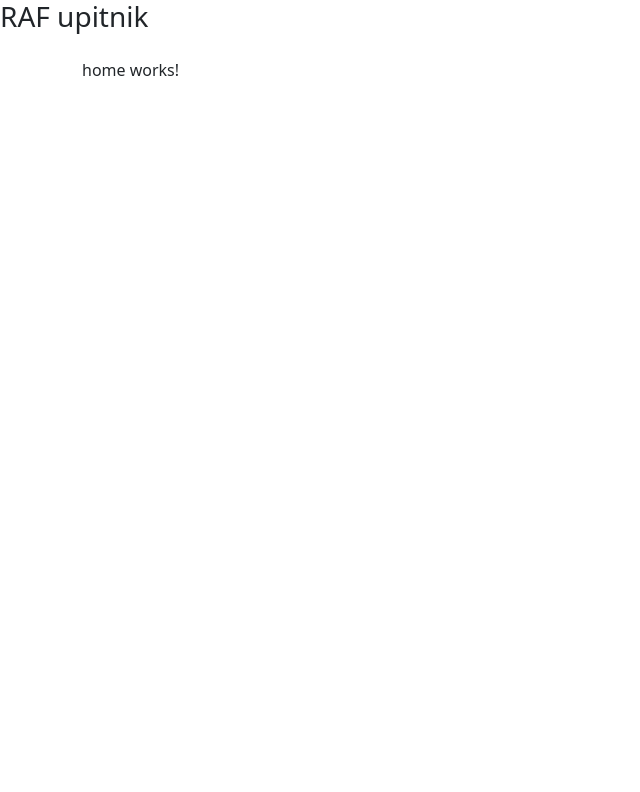
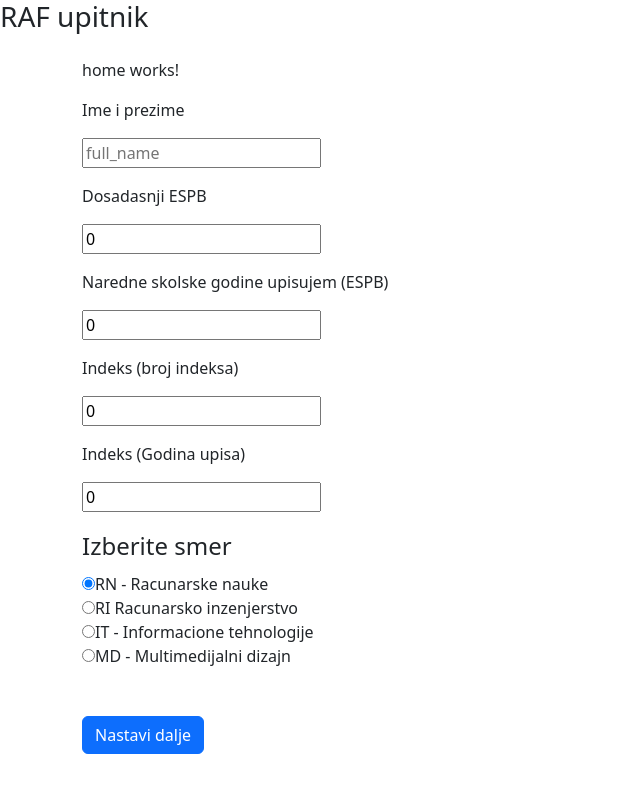
Before and after one commit to milicabakic/university-registration-menagement-tool-front, an Angular app: page /home in a window 1280 px wide. Shown: the top 792 px of the page, without its empty margins (0-640 px from the left). Built offline with nearby package versions, Linux system fonts and the light colour scheme.

Commit message:
subjects-groups component

```diff
--- a/src/app/app.module.ts
+++ b/src/app/app.module.ts
@@ -7,12 +7,14 @@ import {FormsModule, ReactiveFormsModule} from "@angular/forms";
 import {HttpClientModule} from "@angular/common/http";
 import { HomeComponent } from './component/home/home.component';
 import { LoginComponent } from './component/login/login.component';
+import { SubjectsGroupsComponent } from './component/subjects-groups/subjects-groups.component';
 
 @NgModule({
   declarations: [
     AppComponent,
     HomeComponent,
-    LoginComponent
+    LoginComponent,
+    SubjectsGroupsComponent
   ],
   imports: [
     BrowserModule,
--- a/src/app/component/app.component.html
+++ b/src/app/component/app.component.html
@@ -2,6 +2,8 @@
   <h3>RAF upitnik</h3>
 </div>
 
-<div class="container pt-3">
-  <router-outlet></router-outlet>
+<div class="h-100 d-flex align-items-center justify-content-center">
+  <div class="container pt-3">
+    <router-outlet></router-outlet>
+  </div>
 </div>
--- a/src/app/component/home/home.component.html
+++ b/src/app/component/home/home.component.html
@@ -1 +1,56 @@
 <p>home works!</p>
+<div>
+  <form (submit)="student_info()" class="mb-5">
+    <div class="form-group">
+      <div class="row">
+        <div class="col-sm">
+          <label for="full_name">Ime i prezime </label>
+          <p></p>
+          <input type="text" class="mytext"  id="full_name" name="full_name" placeholder="full_name" [(ngModel)]="full_name">
+          <p></p>
+          <label for="espb_curr">Dosadasnji ESPB </label>
+          <p></p>
+          <input type="text" class="mytext"  id="espb_curr" name="espb_curr" placeholder="espb_curr" [(ngModel)]="espb_curr">
+          <p></p>
+          <label for="espb_wanted">Naredne skolske godine upisujem (ESPB) </label>
+          <p></p>
+          <input type="text" class="mytext"  id="espb_wanted" name="espb_wanted" placeholder="espb_wanted" [(ngModel)]="espb_wanted">
+          <p></p>
+          <label for="index_number">Indeks (broj indeksa) </label>
+          <p></p>
+          <input type="text" class="mytext"  id="index_number" name="index_number" placeholder="index_number" [(ngModel)]="index_number">
+          <p></p>
+          <label for="index_year">Indeks (Godina upisa) </label>
+          <p></p>
+          <input type="text" class="mytext"  id="index_year" name="index_year" placeholder="index_year" [(ngModel)]="index_year">
+          <p></p>
+          <legend>Izberite smer</legend>
+
+          <div>
+            <input type="radio" id="rn" name="program" value="rn"
+                   checked>
+            <label for="rn">RN - Racunarske nauke</label>
+          </div>
+
+          <div>
+            <input type="radio" id="ri" name="program" value="ri">
+            <label for="ri">RI  Racunarsko inzenjerstvo</label>
+          </div>
+
+          <div>
+            <input type="radio" id="it" name="program" value="it">
+            <label for="it">IT - Informacione tehnologije</label>
+          </div>
+
+          <div>
+            <input type="radio" id="md" name="program" value="it">
+            <label for="md">MD - Multimedijalni dizajn</label>
+          </div>
+        </div>
+      </div>
+    </div>
+    <br>
+    <br>
+    <button type="submit" class="btn btn-primary">Nastavi dalje</button>
+  </form>
+</div>
--- a/src/app/component/home/home.component.ts
+++ b/src/app/component/home/home.component.ts
@@ -1,4 +1,5 @@
 import { Component, OnInit } from '@angular/core';
+import {Router} from "@angular/router";
 
 @Component({
   selector: 'app-home',
@@ -7,10 +8,28 @@ import { Component, OnInit } from '@angular/core';
 })
 export class HomeComponent implements OnInit {
 
-  constructor() { }
+  full_name: string;
+  espb_curr: number;
+  espb_wanted: number;
+  index_number: number;
+  index_year: number;
+  index_academic_program: string;
+
+
+  constructor(private router: Router) {
+    this.full_name = "";
+    this.espb_curr = 0;
+    this.espb_wanted = 0;
+    this.index_number = 0;
+    this.index_year = 0;
+    this.index_academic_program = "";
+  }
 
   ngOnInit(): void {
     console.log("tekst iz home component")
   }
 
+  student_info(): void {
+    this.router.navigate(['upis']);
+  }
 }
--- a/src/app/component/login/login.component.css
+++ b/src/app/component/login/login.component.css
@@ -0,0 +1,3 @@
+.mytext {
+  width: 500px;
+}
--- a/src/app/component/login/login.component.html
+++ b/src/app/component/login/login.component.html
@@ -1,14 +1,15 @@
-<p>login works!</p>
 <div>
   <form (submit)="login()" class="mb-5">
     <div class="form-group">
       <div class="row">
         <div class="col-sm">
           <label for="name">Username: </label>
-          <input type="text" class="form-control" id="name" name="name" placeholder="Username" [(ngModel)]="username">
-          <br>
+          <p></p>
+          <input type="text" class="mytext"  id="name" name="name" placeholder="Username" [(ngModel)]="username">
+          <p></p>
           <label for="password">Password: </label>
-          <input type="password" class="form-control" id="password" name="password" placeholder="Password" [(ngModel)]="password">
+          <p></p>
+          <input type="password" class="mytext"  id="password" name="password" placeholder="Password" [(ngModel)]="password">
         </div>
       </div>
     </div>
--- /dev/null
+++ b/src/app/component/subjects-groups/subjects-groups.component.html
@@ -0,0 +1 @@
+<p>subjects-groups works!</p>
--- /dev/null
+++ b/src/app/component/subjects-groups/subjects-groups.component.ts
@@ -0,0 +1,15 @@
+import { Component, OnInit } from '@angular/core';
+
+@Component({
+  selector: 'app-subjects-groups',
+  templateUrl: './subjects-groups.component.html',
+  styleUrls: ['./subjects-groups.component.css']
+})
+export class SubjectsGroupsComponent implements OnInit {
+
+  constructor() { }
+
+  ngOnInit(): void {
+  }
+
+}
```
Also changed, not shown: src/app/app-routing.module.ts (+11 -2 lines), src/app/component/subjects-groups/subjects-groups.component.css (added).
